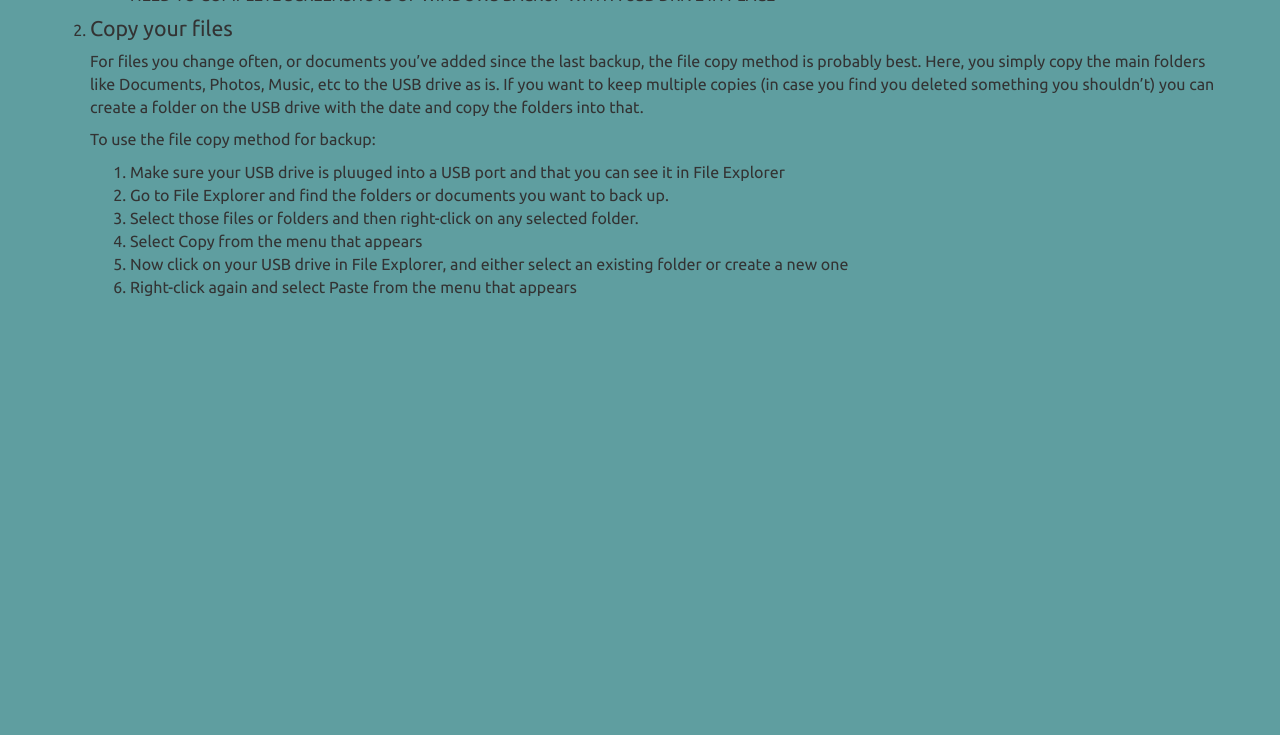
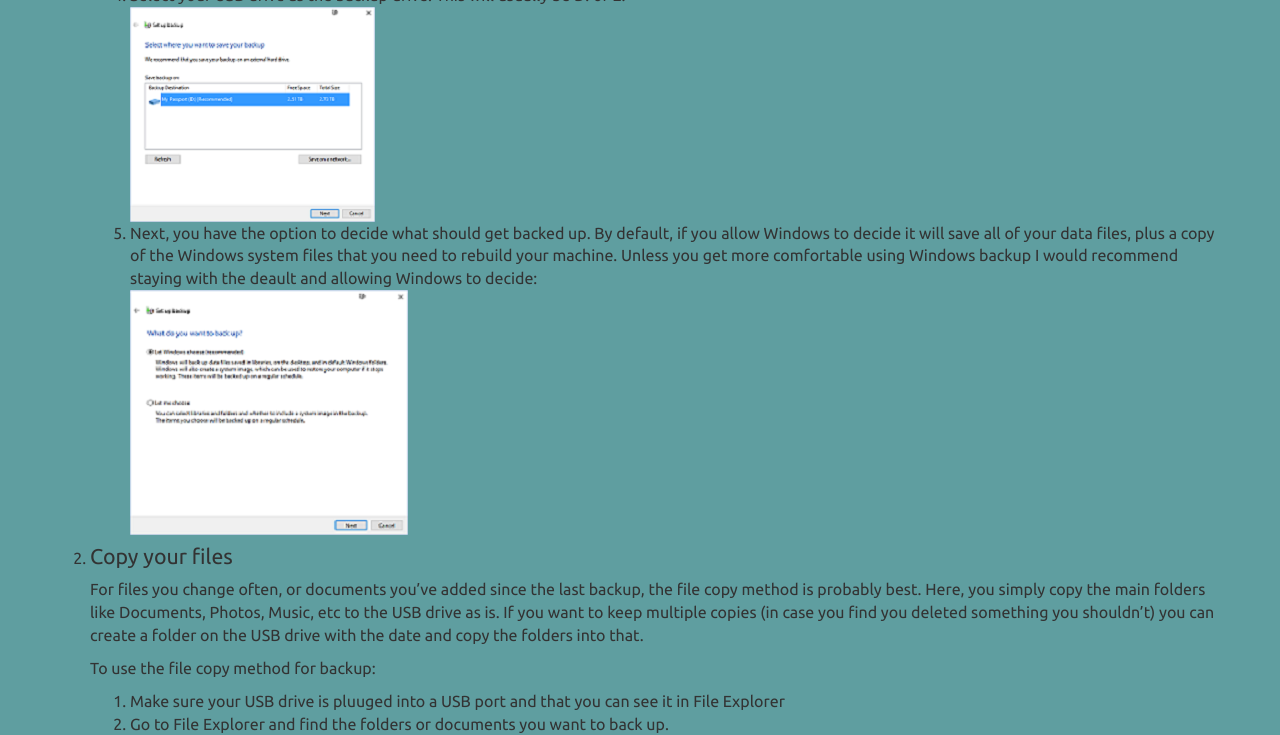
Before and after one commit to Firefly68/Project, a plain HTML site: page backups.html in a window 1280 px wide. Shown: the part 1259-1994 px from the top of the page. Before the commit the page ends 1567 px from the top, so only its background shows below. Drawn offline with nearby package versions, Linux system fonts and the light colour scheme.

Commit message:
Content update

```diff
--- a/backups.html
+++ b/backups.html
@@ -88,7 +88,14 @@
                 <br />
                 <img src="images/backup_restore.png" alt="Backup and Restore (Windows 7)">
             </li>
-            NEED TO COMPLETE SCREENSHOTS OF WINDOWS BACKUP WITH A USB DRIVE IN PLACE
+            <li>Select your USB drive as the backup drive. This will usually be D: or E:
+                <br />
+                <img src="images/backup_destination.png" alt="Backup to USB Drive">
+            </li>
+            <li>Next, you have the option to decide what should get backed up. By default, if you allow Windows to decide it will save all of your data files, plus a copy of the Windows system files that you need to rebuild your machine. Unless you get more comfortable using Windows backup I would recommend staying with the deault and allowing Windows to decide:
+                    <br />
+                    <img src="images/what_to_backup.png" alt="Choosing which files get backed up">
+            </li>
 
         </ol>
         <li>
```
Also changed, not shown: images/backup_destination.png (added), images/what_to_backup.png (added).
